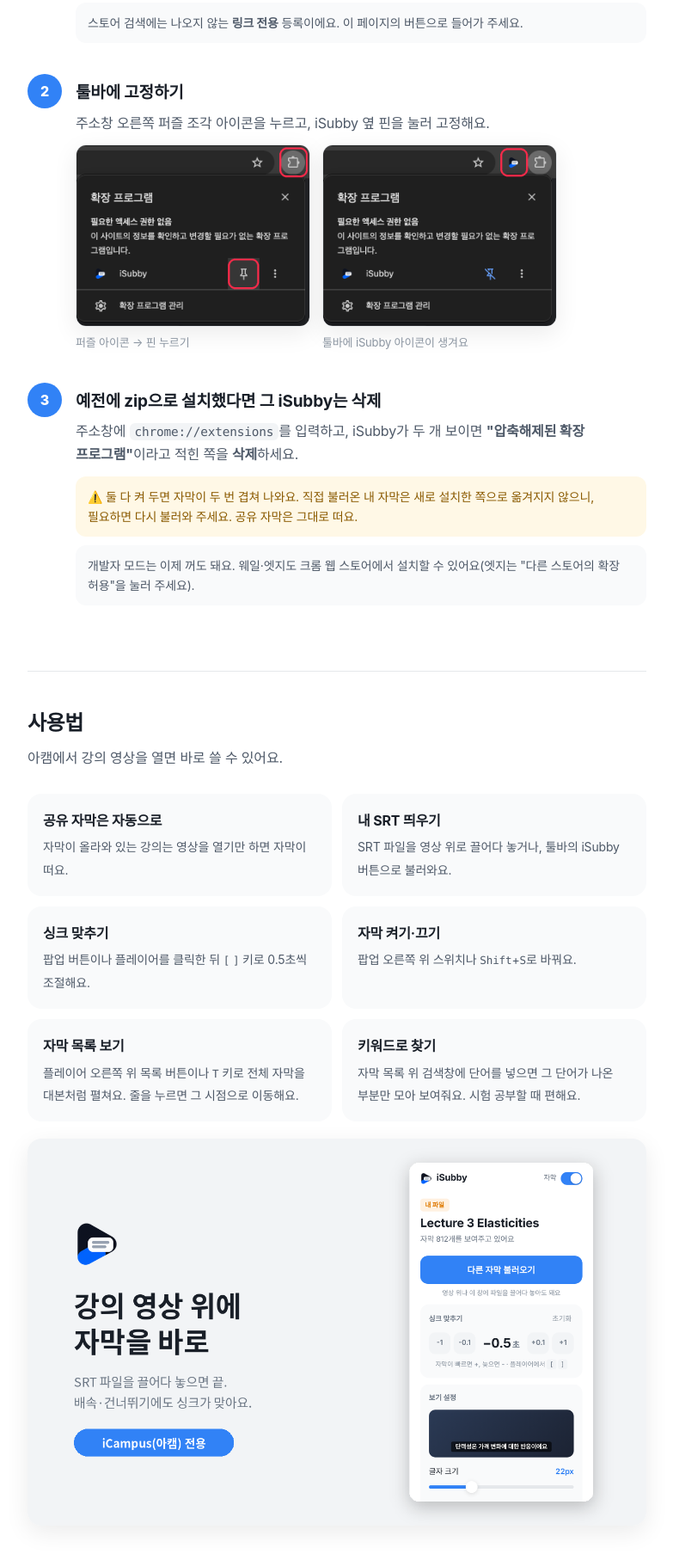
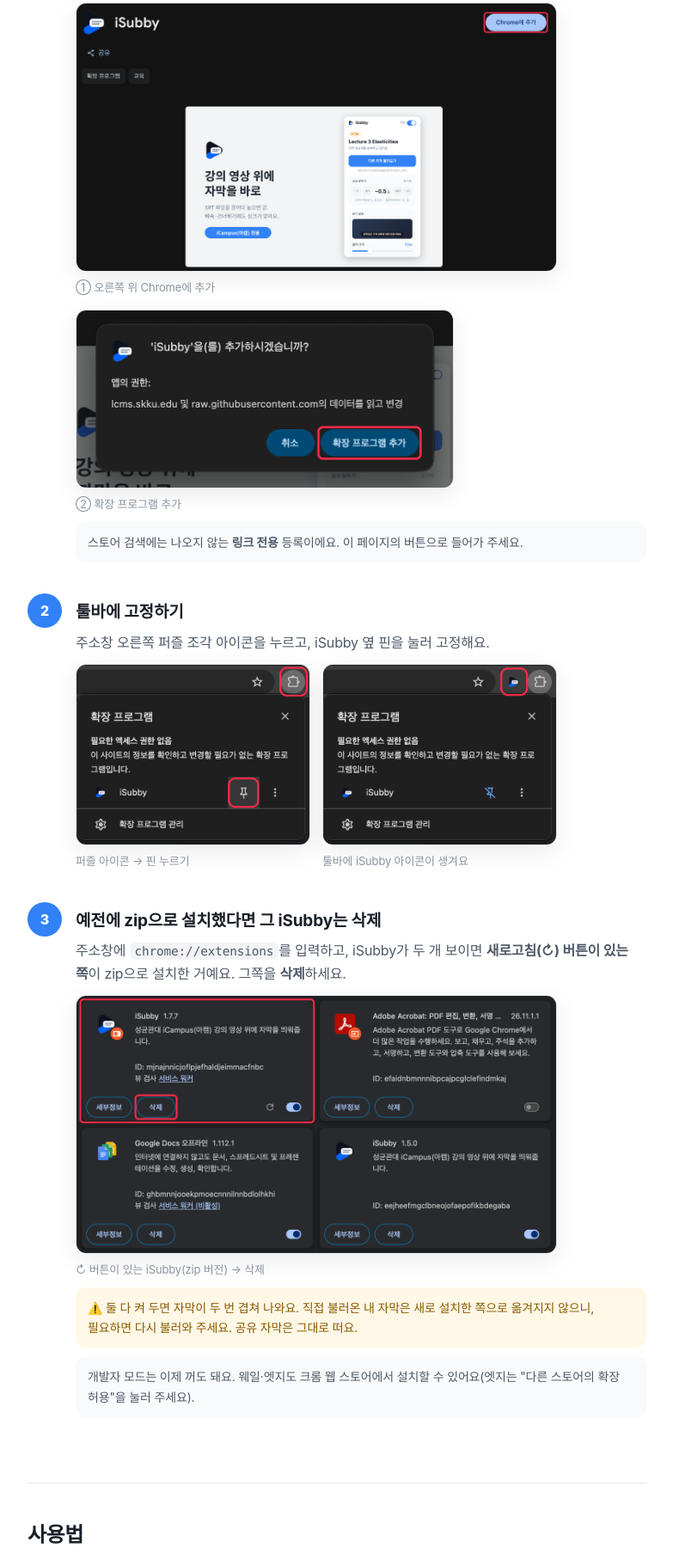
Before and after one commit to joony06/iSubby, a browser extension: page docs/index.html in a window 1280 px wide. Shown: the part 901-2708 px from the top of the page at 86% size, without its empty margins (248-1031 px from the left). Drawn offline with Linux system fonts and the light colour scheme.

Commit message:
안내 페이지: 스토어 설치·사용법 사진 추가

```diff
--- a/docs/index.html
+++ b/docs/index.html
@@ -148,6 +148,7 @@
     .figs { display: grid; gap: 18px; }
     .pair { display: grid; grid-template-columns: 1fr 1fr; gap: 14px; max-width: 560px; }
     .pair .fig { max-width: none; }
+    .fig.wide { max-width: none; margin-top: 22px; }
     @media (max-width: 560px) { .pair { grid-template-columns: 1fr; } }
 
     /* 사용법 카드 */
@@ -298,6 +299,8 @@
         <div>
           <h3>"Chrome에 추가" 누르기</h3>
           <p>위의 <b>Chrome에 추가</b> 버튼을 누르면 크롬 웹 스토어의 iSubby 페이지가 열려요. 거기서 다시 <b>Chrome에 추가</b> → <b>확장 프로그램 추가</b>를 누르세요.</p>
+          <figure class="fig"><img src="img/store-1.png" alt="크롬 웹 스토어 iSubby 페이지의 Chrome에 추가 버튼" loading="lazy" /><figcaption>① 오른쪽 위 Chrome에 추가</figcaption></figure>
+          <figure class="fig" style="margin-top:14px;max-width:440px"><img src="img/store-2.png" alt="iSubby을(를) 추가하시겠습니까 확인 창" loading="lazy" /><figcaption>② 확장 프로그램 추가</figcaption></figure>
           <div class="tip">스토어 검색에는 나오지 않는 <b>링크 전용</b> 등록이에요. 이 페이지의 버튼으로 들어가 주세요.</div>
         </div>
       </div>
@@ -318,7 +321,8 @@
         <div class="num">3</div>
         <div>
           <h3>예전에 zip으로 설치했다면 그 iSubby는 삭제</h3>
-          <p>주소창에 <code>chrome://extensions</code>를 입력하고, iSubby가 두 개 보이면 <b>"압축해제된 확장 프로그램"</b>이라고 적힌 쪽을 <b>삭제</b>하세요.</p>
+          <p>주소창에 <code>chrome://extensions</code>를 입력하고, iSubby가 두 개 보이면 <b>새로고침(↻) 버튼이 있는 쪽</b>이 zip으로 설치한 거예요. 그쪽을 <b>삭제</b>하세요.</p>
+          <figure class="fig"><img src="img/store-3.png" alt="확장 프로그램 화면에 iSubby가 두 개 보이고, 새로고침 버튼이 있는 쪽을 삭제" loading="lazy" /><figcaption>↻ 버튼이 있는 iSubby(zip 버전) → 삭제</figcaption></figure>
           <div class="warn">⚠️ 둘 다 켜 두면 자막이 두 번 겹쳐 나와요. 직접 불러온 내 자막은 새로 설치한 쪽으로 옮겨지지 않으니, 필요하면 다시 불러와 주세요. 공유 자막은 그대로 떠요.</div>
           <div class="tip">개발자 모드는 이제 꺼도 돼요. 웨일·엣지도 크롬 웹 스토어에서 설치할 수 있어요(엣지는 "다른 스토어의 확장 허용"을 눌러 주세요).</div>
         </div>
@@ -337,7 +341,9 @@
         <div class="card"><b>자막 목록 보기</b><span>플레이어 오른쪽 위 목록 버튼이나 <kbd>T</kbd> 키로 전체 자막을 대본처럼 펼쳐요. 줄을 누르면 그 시점으로 이동해요.</span></div>
         <div class="card"><b>키워드로 찾기</b><span>자막 목록 위 검색창에 단어를 넣으면 그 단어가 나온 부분만 모아 보여줘요. 시험 공부할 때 편해요.</span></div>
       </div>
-      <div class="shot"><img src="img/popup.png" alt="iSubby 팝업 화면" loading="lazy" /></div>
+      <figure class="fig wide"><img src="img/use-panel.png" alt="영상 오른쪽에 자막 목록이 열린 예시 화면" loading="lazy" /><figcaption>자막 목록: 지금 줄이 강조되고, 줄을 누르면 그 장면으로 이동해요. 틀린 자막은 <b>오류 신고</b>로 알려 주세요. (예시 화면)</figcaption></figure>
+      <figure class="fig wide"><img src="img/use-badge.png" alt="강의콘텐츠 목록에서 자막이 있는 강의에 자막 체크 표시" loading="lazy" /><figcaption>강의콘텐츠 페이지에서 자막이 있는 강의엔 <b>자막 ✓</b>가 붙어요 (Business Statistics · Financial Accounting · Microeconomics)</figcaption></figure>
+      <figure class="fig wide" style="max-width:300px"><img src="img/use-empty.png" alt="툴바의 iSubby 팝업 화면과 맨 아래 문의 링크" loading="lazy" /><figcaption>툴바의 iSubby 버튼: SRT 불러오기, 글자 크기·위치 설정. 맨 아래 <b>문의</b>로 바로 메일을 보낼 수 있어요</figcaption></figure>
     </section>
 
     <section id="faq">
```
Also changed, not shown: docs/img/store-1.png (added), docs/img/store-2.png (added), docs/img/store-3.png (added), docs/img/use-badge.png (added), docs/img/use-empty.png (added), docs/img/use-panel.png (added), 2 other files.
